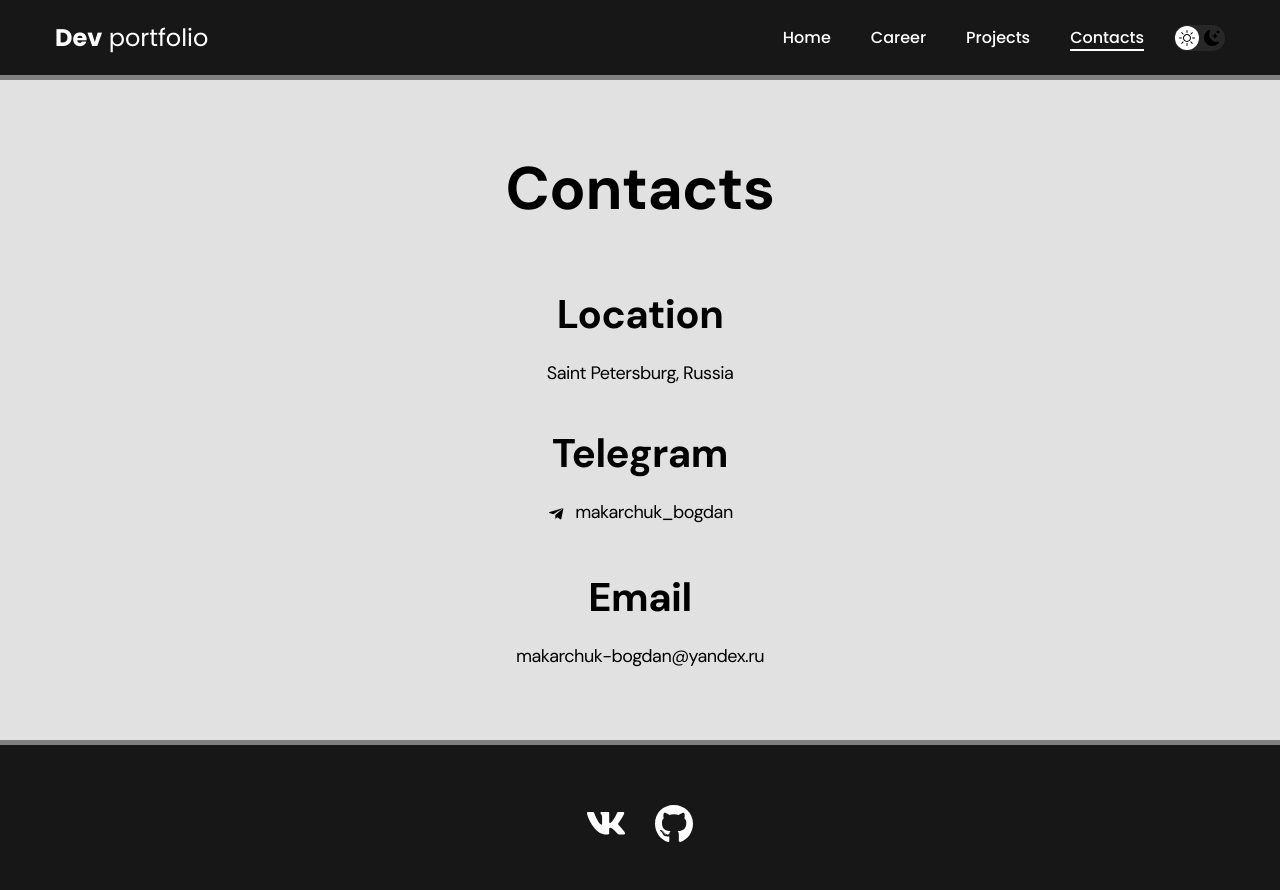
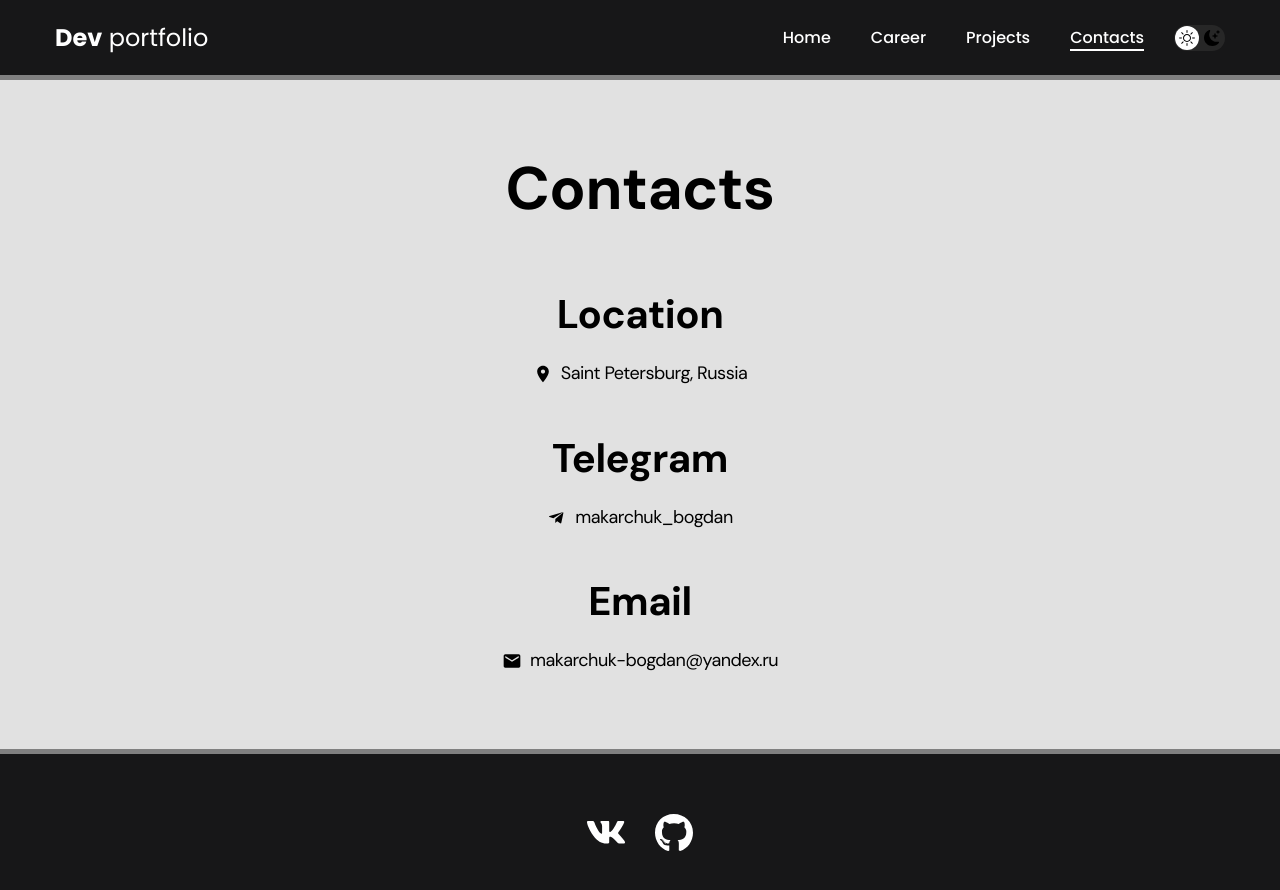
Before and after one commit to RainbowEclipsee/my-dev-cv-portfolio, a React (Create React App) app: page /contacts in a window 1280 px wide. Shown: the top 890 px of the page. Built offline with nearby package versions, Linux system fonts and the light colour scheme.

Commit message:
Contacts page - added icons

```diff
--- a/src/components/placeOfWork/style.css
+++ b/src/components/placeOfWork/style.css
@@ -17,7 +17,6 @@
   border-radius: 10px;
   object-fit: cover;
 
-  /* border-radius: 5px; */
   border: 2px solid gray;
 }
 
--- a/src/pages/Contacts.tsx
+++ b/src/pages/Contacts.tsx
@@ -7,14 +7,26 @@ const Contacts: React.FC = () => {
         <ul className="content-list">
           <li className="content-list__item">
             <h2 className="title-2">Location</h2>
-            <p>Saint Petersburg, Russia</p>
+            <p style={{ display: 'inline-flex', alignItems: 'center' }}>
+              <svg
+                xmlns="http://www.w3.org/2000/svg"
+                width="20"
+                height="20"
+                viewBox="0 0 24 24"
+                fill="currentColor"
+                style={{ marginRight: '8px' }}
+              >
+                <path d="M12 2C8.13 2 5 5.13 5 9c0 5.25 7 13 7 13s7-7.75 7-13c0-3.87-3.13-7-7-7zm0 9.5c-1.38 0-2.5-1.12-2.5-2.5S10.62 6.5 12 6.5s2.5 1.12 2.5 2.5S13.38 11.5 12 11.5z" />
+              </svg>
+              Saint Petersburg, Russia
+            </p>
           </li>
           <li className="content-list__item">
             <h2 className="title-2">Telegram</h2>
             <p>
               <a
                 href="https://t.me/makarchuk_bogdan"
-                target="_blank"
+                target="blank"
                 style={{
                   display: 'inline-flex',
                   alignItems: 'center',
@@ -22,7 +34,6 @@ const Contacts: React.FC = () => {
                   color: 'inherit',
                 }}
               >
-                {' '}
                 <svg
                   xmlns="http://www.w3.org/2000/svg"
                   width="20"
@@ -40,7 +51,25 @@ const Contacts: React.FC = () => {
           <li className="content-list__item">
             <h2 className="title-2">Email</h2>
             <p>
-              <a href="mailto:makarchuk-bogdan@yandex.ru" style={{color: 'inherit'}}>
+              <a
+                href="mailto:makarchuk-bogdan@yandex.ru"
+                style={{
+                  display: 'inline-flex',
+                  alignItems: 'center',
+                  textDecoration: 'none',
+                  color: 'inherit',
+                }}
+              >
+                <svg
+                  xmlns="http://www.w3.org/2000/svg"
+                  width="20"
+                  height="20"
+                  viewBox="0 0 24 24"
+                  fill="currentColor"
+                  style={{ marginRight: '8px' }}
+                >
+                  <path d="M20 4H4c-1.1 0-2 .9-2 2v12c0 1.1.9 2 2 2h16c1.1 0 2-.9 2-2V6c0-1.1-.9-2-2-2zm0 4-8 5-8-5V6l8 5 8-5v2z" />
+                </svg>
                 makarchuk-bogdan@yandex.ru
               </a>
             </p>
```
